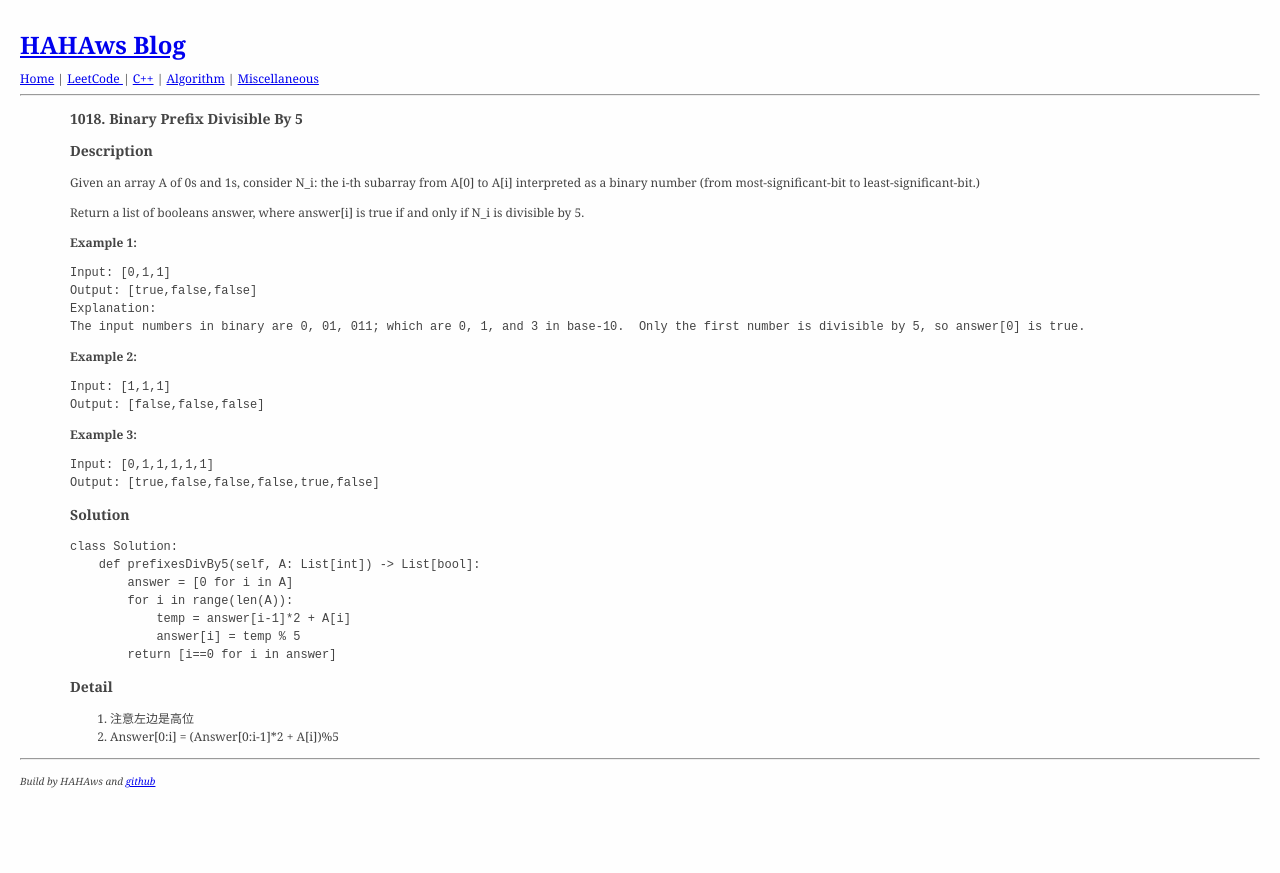
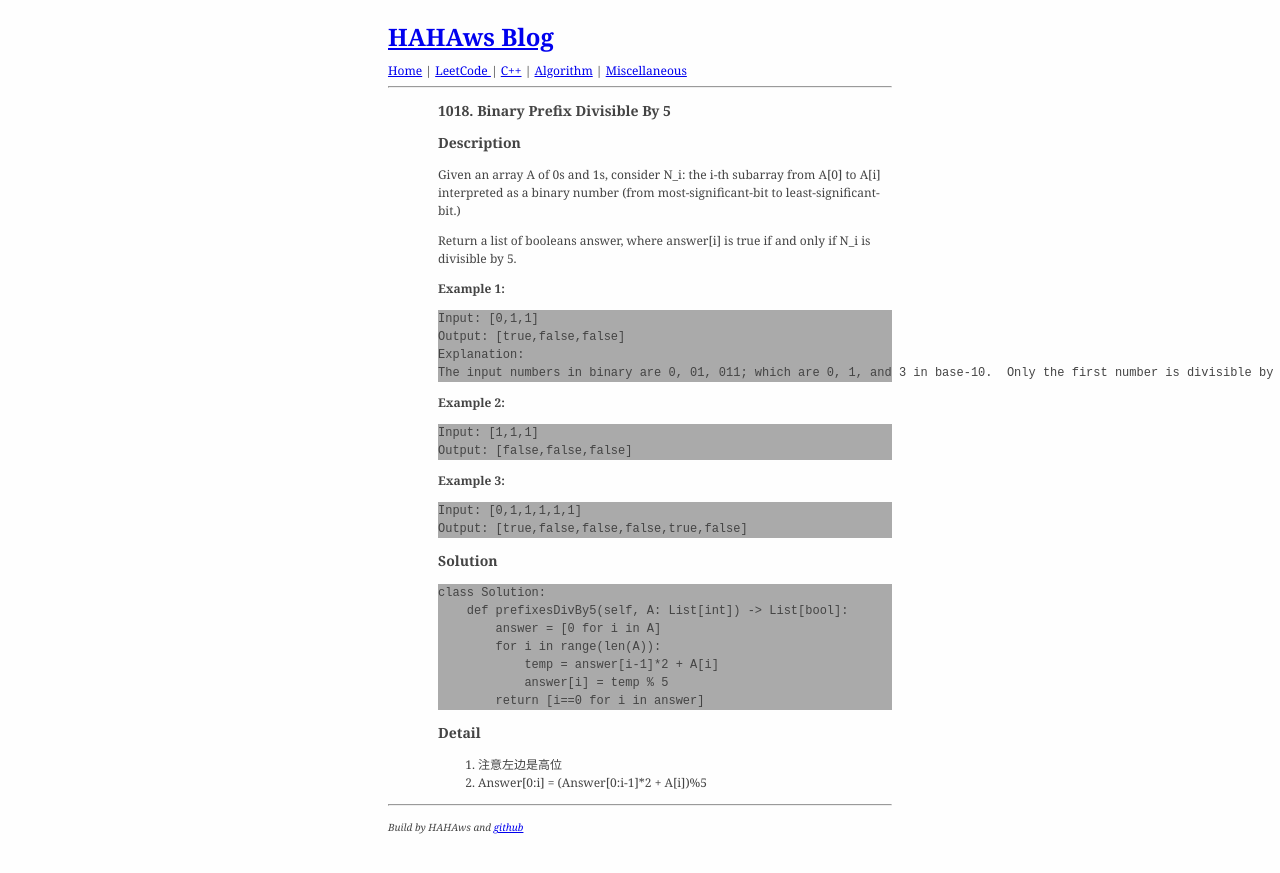
Before and after one commit to for-l00p/hahaws.github.io, a Jekyll site: the page built from _posts/LeetCode/2020-05-14-1018.md, in a window 1280 px wide. Shown: the top 873 px of the page. Built offline with Jekyll 4.4.1, drawn with Linux system fonts in a browser that asks for light colours.

Commit message:
Update syntax.css

```diff
--- a/assets/css/syntax.css
+++ b/assets/css/syntax.css
@@ -4,8 +4,14 @@ body {
   font-family: Georgia, Palatino, 'Palatino Linotype', Times, 'Times New Roman', serif;
   font-size: 12px;
   line-height: 1.5em;
+  margin: auto;
+  max-width: 42em;
   padding: 1em;
   background: #fefefe;
+}
+
+.highlight {
+    background-color: #aaaaaa;
 }
 
 .highlight .c { color: #999988; font-style: italic } /* Comment */
```
